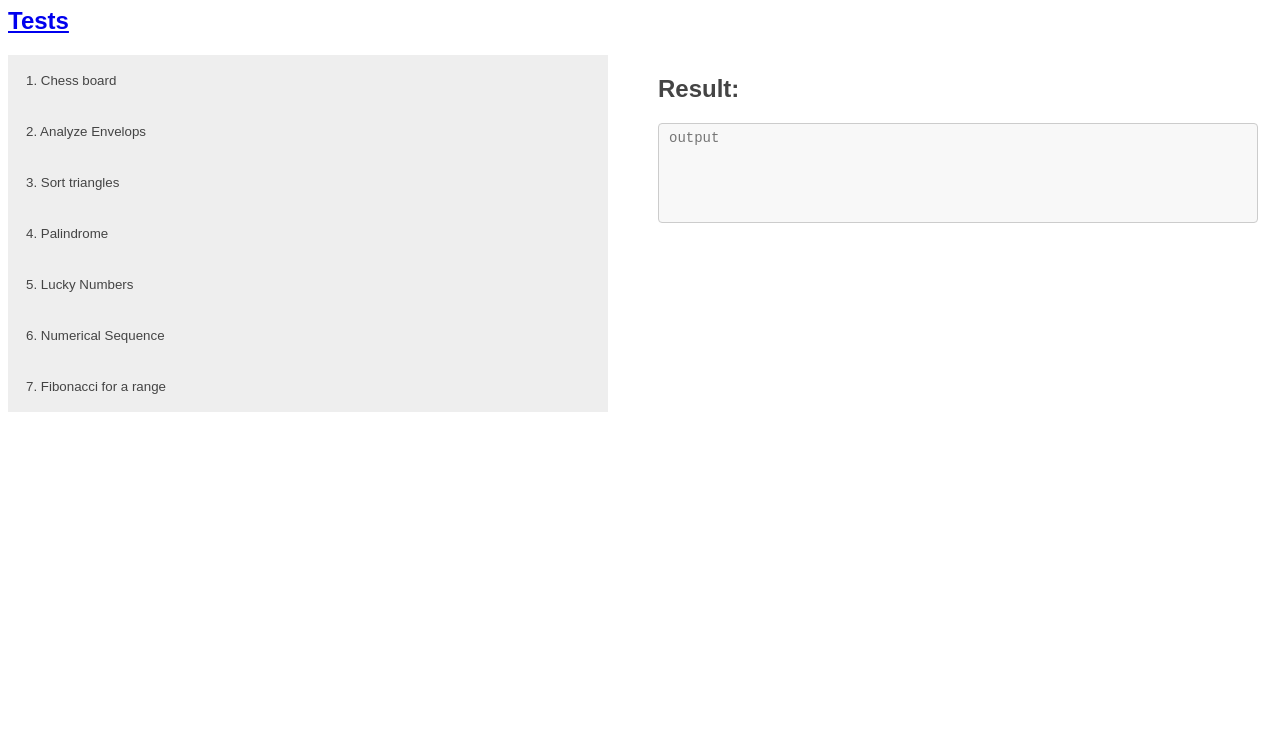
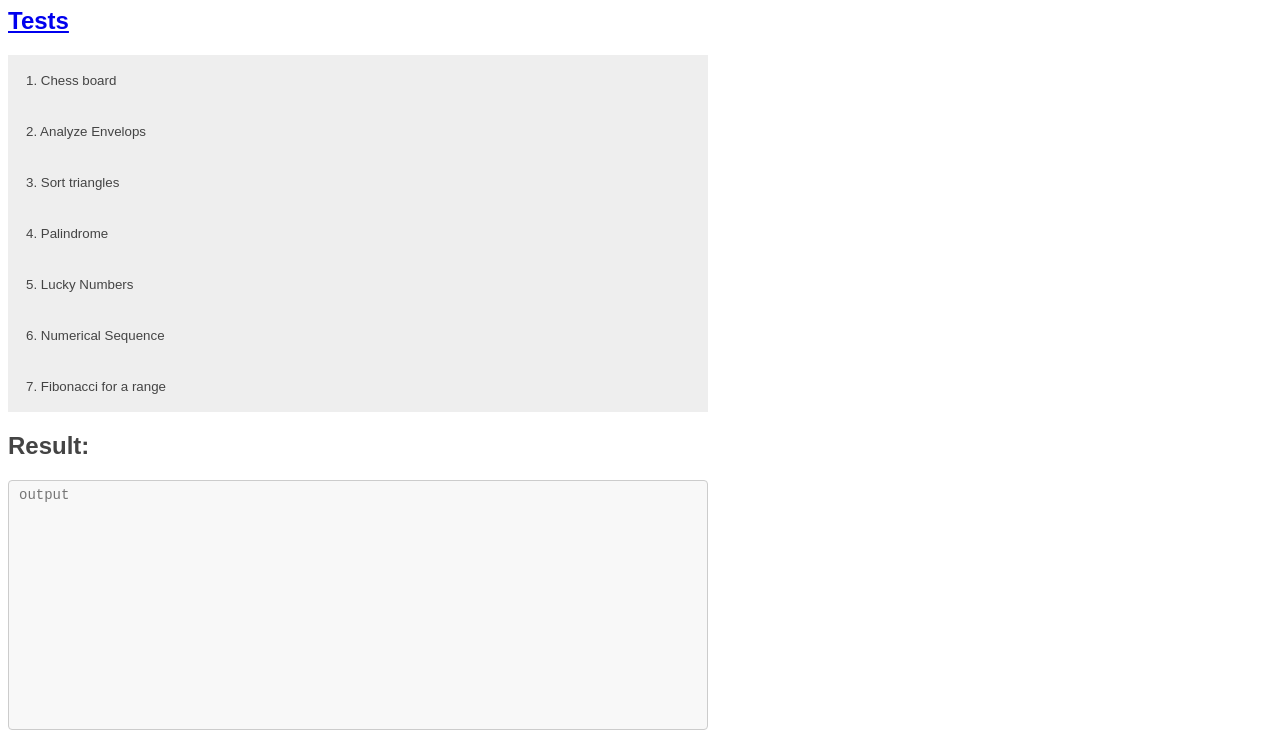
Before and after one commit to protonaby/demo, a plain HTML site: page index.html in a window 1280 px wide. Shown: the part 73-815 px from the top of the page. Drawn offline with Linux system fonts and the light colour scheme.

Commit message:
enhance accordion, adjust styles

```diff
--- a/app/main.js
+++ b/app/main.js
@@ -86,5 +86,12 @@ for (let i = 0; i < acc.length; i++) {
     } else {
       panel.style.maxHeight = panel.scrollHeight + "px";
     }
+    for (let j = 0; j < acc.length; j++) {
+      if (acc[j] !== this) {
+        acc[j].classList.remove("active");
+        let p = acc[j].nextElementSibling;
+        p.style.maxHeight = null;
+      }
+    }
   });
 }
--- a/app/style/main.css
+++ b/app/style/main.css
@@ -1,25 +1,38 @@
 body {
   font-family: Arial, serif;
+  color: #444;
 }
 
 .main {
   display: flex;
   flex-wrap: wrap;
+  align-items: stretch;
 }
 
 .left {
-  width: 600px;
+  width: 700px;
+  padding-right: 30px;
 }
 
 .right {
-  width: 600px;
-  margin-left: 50px;
+  width: 700px;
   color: #444;
+  padding-right: 30px;
 }
 
 .output {
   width: 100%;
-  height: 100px;
+  height: 250px;
+}
+
+textarea {
+  padding: 6px 10px;
+  box-sizing: border-box;
+  border: 1px solid #ccc;
+  border-radius: 4px;
+  background-color: #f8f8f8;
+  font-size: 14px;
+  resize: none;
 }
 
 .accordion {
@@ -47,11 +60,11 @@ body {
 }
 
 .panelContents {
-  padding: 10px 0px 10px 10px;
+  padding: 10px 0 10px 10px;
 }
 
 .button {
-  background-color: #4CAF50; /* Green */
+  background-color: #ffab00;
   border: none;
   color: white;
   padding: 7px 12px;
@@ -60,18 +73,10 @@ body {
 }
 
 .button:hover {
-  background-color: #3e8e41;
+  background-color: #cd8a00;
 }
 
-textarea {
-  padding: 6px 10px;
-  box-sizing: border-box;
-  border: 1px solid #ccc;
-  border-radius: 4px;
-  background-color: #f8f8f8;
-  font-size: 14px;
-  resize: none;
-}
+button:focus {outline:0;}
 
 input[type=text], input[type=number] {
   padding: 6px 10px;
```
